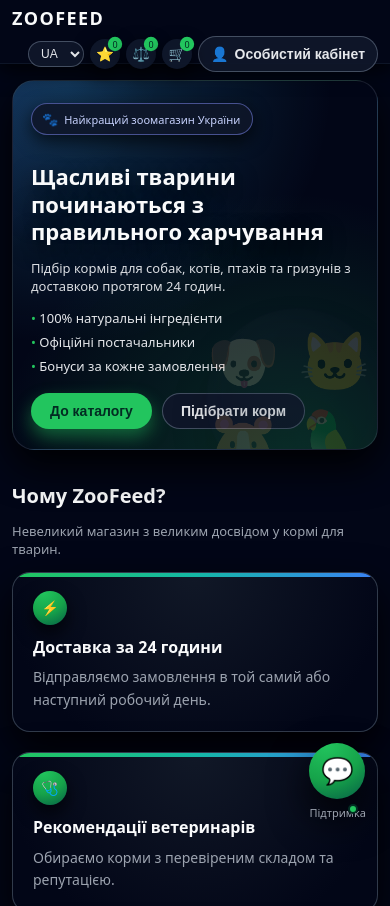
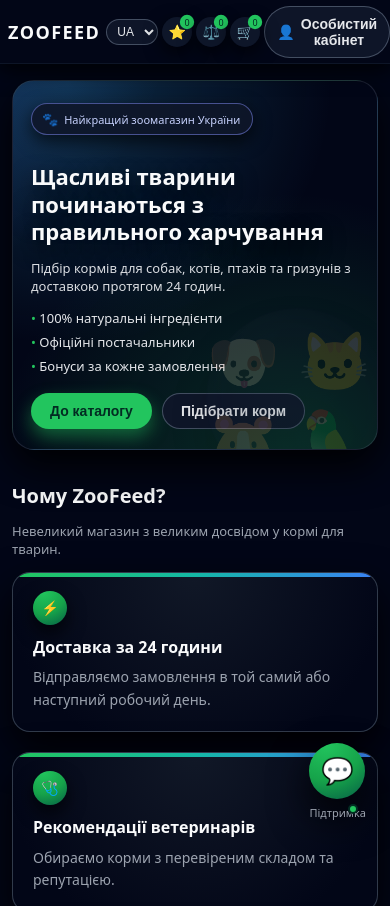
Before and after one commit to sirogarud-code/ZOOGUT, a plain HTML site: page index.html in a window 390 px wide. Shown: the top 906 px of the page. Drawn offline with Linux system fonts and the light colour scheme; a script that the page names is missing.

Commit message:
Update style.css

```diff
--- a/style.css
+++ b/style.css
@@ -294,7 +294,7 @@
   .header {
     padding: 6px 12px;
     gap: 6px;
-    flex-wrap: wrap;
+    flex-wrap: nowrap;          /* БІЛЬШЕ НЕ ДАЄМО ПЕРЕНОСИТИСЯ */
     align-items: center;
   }
 
@@ -309,12 +309,12 @@
   .header-right {
     margin-left: auto;
     display: flex;
-    flex-wrap: wrap;
-    gap: 6px;
+    flex-wrap: nowrap;          /* в один ряд */
+    gap: 4px;
   }
 
   #langSel {
-    padding: 4px 8px;
+    padding: 4px 6px;
     font-size: 12px;
   }
 
@@ -331,20 +331,28 @@
   }
 }
 
+
 @media (max-width: 480px) {
   .header {
-    align-items: flex-start;
+    padding: 6px 8px;
+    align-items: center;       /* знову по центру */
   }
 
   .header-right {
-    width: 100%;
+    width: auto;               /* НЕ розтягуємо на всю ширину */
     justify-content: flex-end;
   }
 
   .page {
     padding: 8px 12px 16px;
   }
-}
+
+  .hero {
+    margin: 10px 0 20px;
+    padding: 20px 16px 18px;
+  }
+}
+
 
 /* =========================
    HERO
@@ -633,16 +641,17 @@
   }
 }
 
-/* single column for very narrow screens (small phones) */
+/* телефони ~360–414px — теж 2 картки в ряд */
 @media (max-width: 420px) {
   .grid {
-    grid-template-columns: 1fr;
+    grid-template-columns: repeat(2, minmax(0, 1fr));
   }
 
   .card-thumb {
     height: 120px;
   }
 }
+
 
 .card {
   background: radial-gradient(circle at top, #111827 0%, #020617 70%);
```
